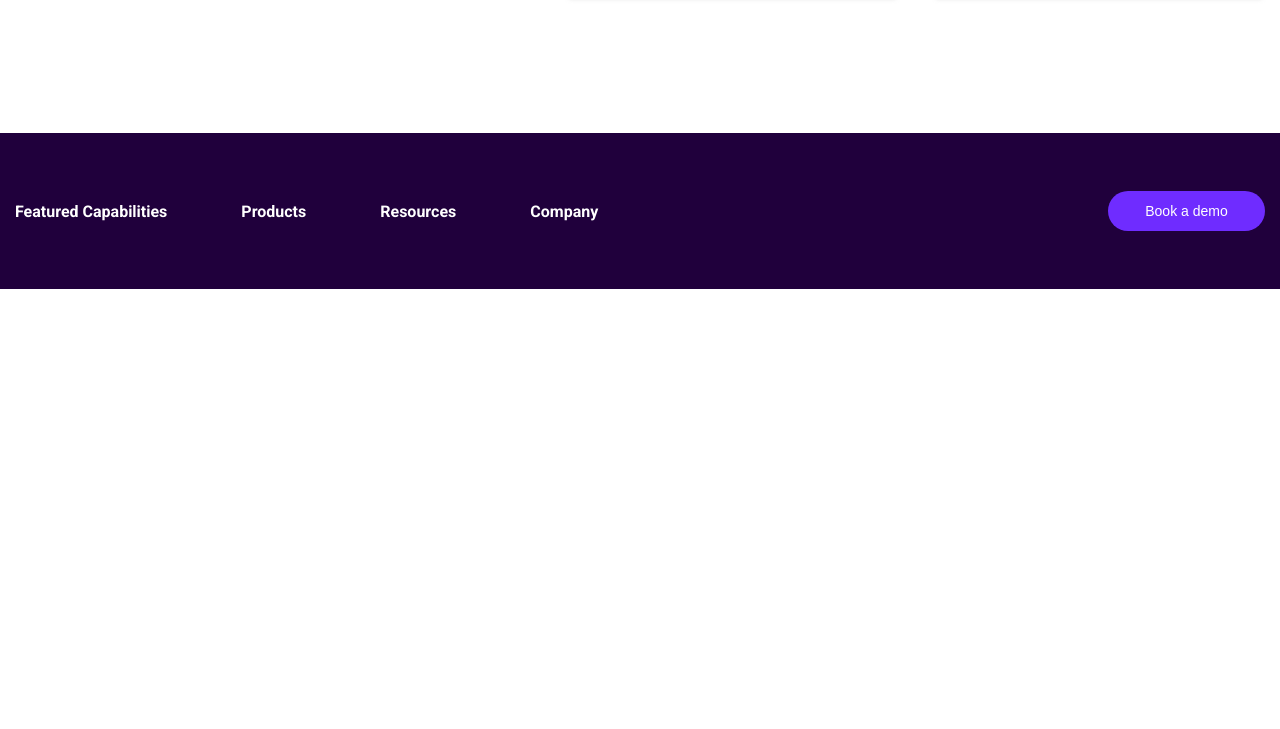
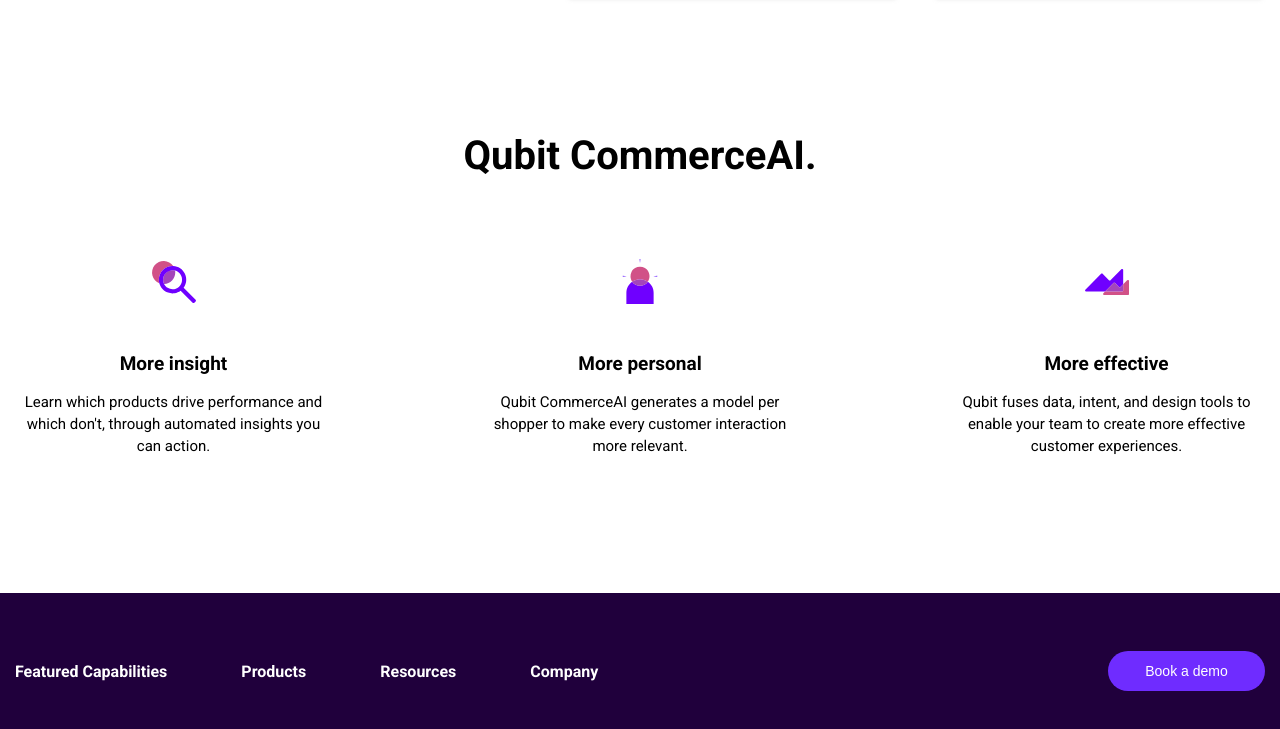
Before and after one commit to LITKEVICH/pj, a plain HTML site: page index.html in a window 1280 px wide. Shown: the part 1341-2070 px from the top of the page. Before the commit the page ends 1630 px from the top, so only its background shows below. Drawn offline with nearby package versions, Linux system fonts and the light colour scheme.

Commit message:
Add files via upload

```diff
--- a/css/style.css
+++ b/css/style.css
@@ -118,6 +118,29 @@
     max-width: 219px;
     margin: 0 auto;
 }
+/** 3rd-screen **/
+.commerce {
+    margin-bottom: 136px;
+    text-align: center;
+}
+.commerce_title {
+    font-weight: 700;
+    font-size: 40px;
+    line-height: 45px;
+    margin-bottom: 79px;
+}
+.commerce_pretitle {
+    font-weight: 700;
+    font-size: 19px;
+    line-height: 23px;
+    margin: 42px 0 16px;
+}
+.commerce_text {
+    font-weight: 400;
+    font-size: 15px;
+    line-height: 22px;
+    max-width: 317px;
+}
 /** Footer **/
 .footer {
     background-color: #20003C;
--- a/index.html
+++ b/index.html
@@ -76,6 +76,34 @@
             </div>
         </div>
     </section>
+    <section class="container commerce">
+        <h2 class="commerce_title">
+            Qubit CommerceAI.
+        </h2>
+        <div class="flex">
+        <div>
+            <img src="./img/search.svg" alt="search">
+            <h5 class="commerce_pretitle">More insight</h5>
+            <p class="commerce_text">
+                Learn which products drive performance and which don't, through automated insights you can action.
+            </p>
+        </div>
+        <div>
+            <img src="./img/customer.svg" alt="customer">
+            <h5 class="commerce_pretitle">More personal</h5>
+            <p class="commerce_text">
+                Qubit CommerceAI generates a model per shopper to make every customer interaction more relevant.
+            </p>
+        </div>
+        <div>
+            <img src="./img/stonks.svg" alt="progress">
+            <h5 class="commerce_pretitle">More effective</h5>
+            <p class="commerce_text">
+                Qubit fuses data, intent, and design tools to enable your team to create more effective customer experiences.
+            </p>
+        </div>
+        </div>
+    </section>
     <footer class="footer">
         <div class="container flex">
         <nav>
```
Also changed, not shown: img/customer.svg (added), img/search.svg (added), img/stonks.svg (added).
